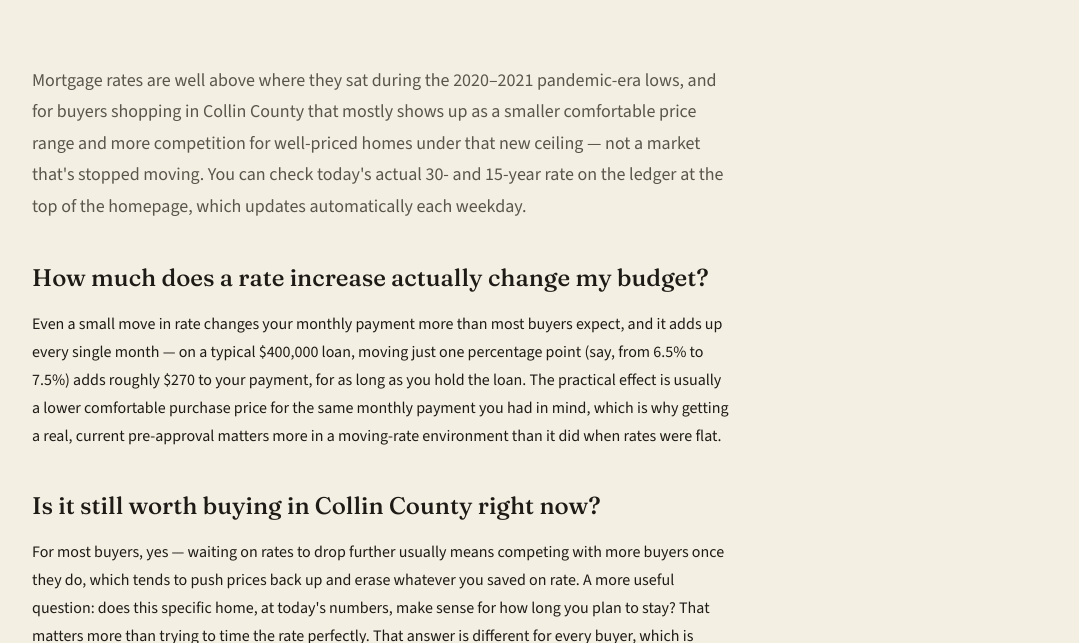
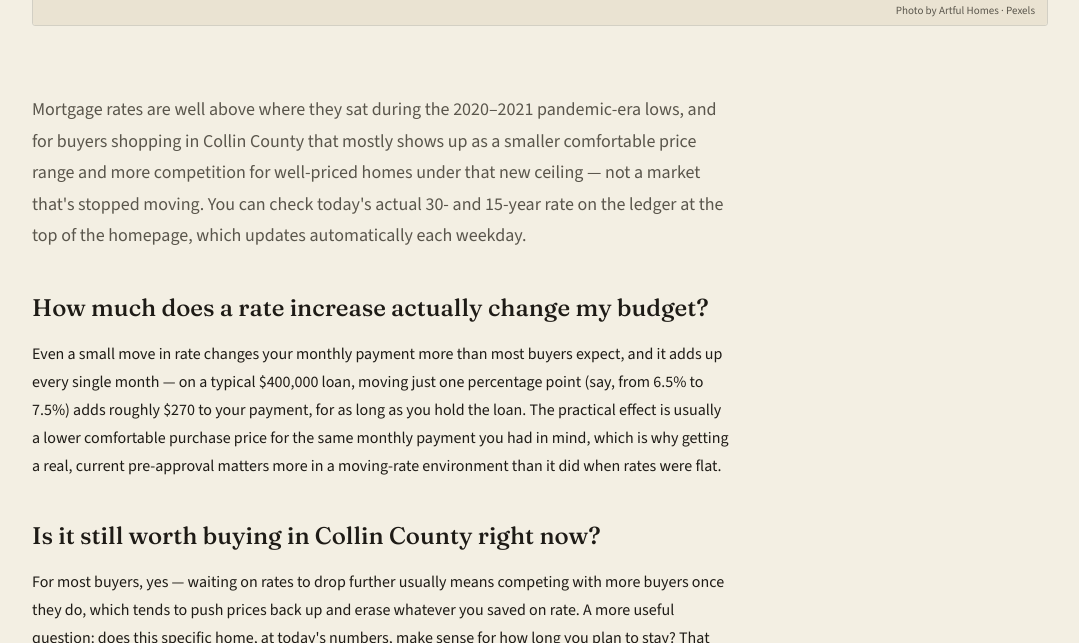
Before and after one commit to nathanielmorales7/deedanddoor, a Jekyll site: the page journal-collin-county-rates.html, which Jekyll copies as it is, in a window 1280 px wide and 900 px high, scrolled down 431 px, cut to the strip 257-900 px from the top of the window. Shown: the whole strip, without its empty margins (100-1179 px from the left). Built offline with Jekyll 4.4.1, drawn with Linux system fonts in a browser that asks for light colours.

Commit message:
Add image credit to article hero section
Added credit for the hero image in the article.

```diff
--- a/journal-collin-county-rates.html
+++ b/journal-collin-county-rates.html
@@ -75,7 +75,7 @@
       <div class="tag">Journal · Market Update</div>
       <h1>What rising rates mean for Collin County buyers</h1>
       <div class="article-meta">Jul 18, 2026 · 4 min read</div>
-        <div class="article-hero-img"><img src="https://images.pexels.com/photos/20208884/pexels-photo-20208884.jpeg?auto=compress&cs=tinysrgb&w=1600" alt="Model houses on top of real estate market graphs" loading="lazy"></div>
+        <div class="article-hero-img"><img src="https://images.pexels.com/photos/20208884/pexels-photo-20208884.jpeg?auto=compress&cs=tinysrgb&w=1600" alt="Model houses on top of real estate market graphs" loading="lazy"><div class="article-hero-credit">Photo by <a href="https://www.pexels.com/photo/wooden-model-houses-and-printed-graphs-20208884/" target="_blank" rel="noopener">Artful Homes</a> · Pexels</div></div>
     </div>
   </section>
 
```
